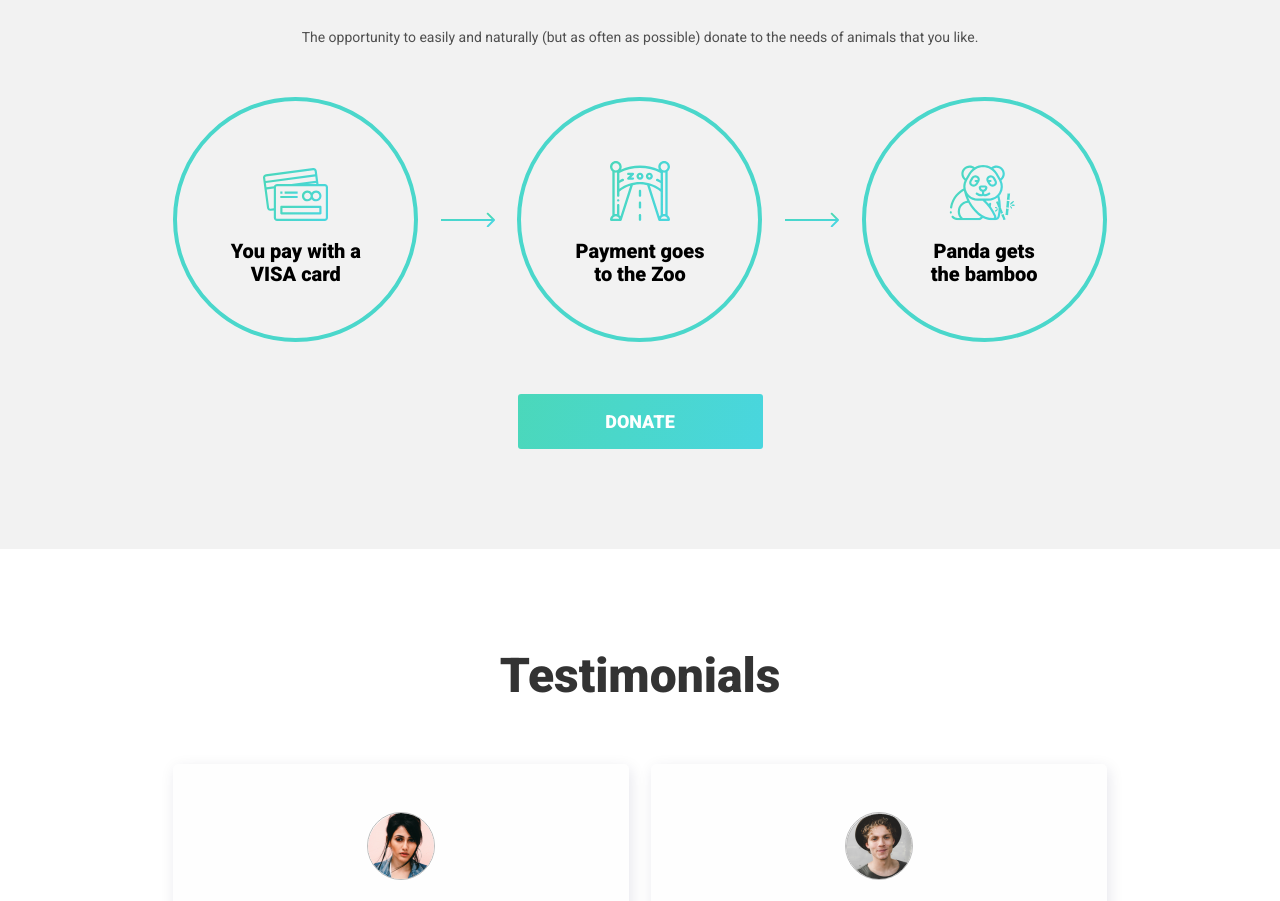
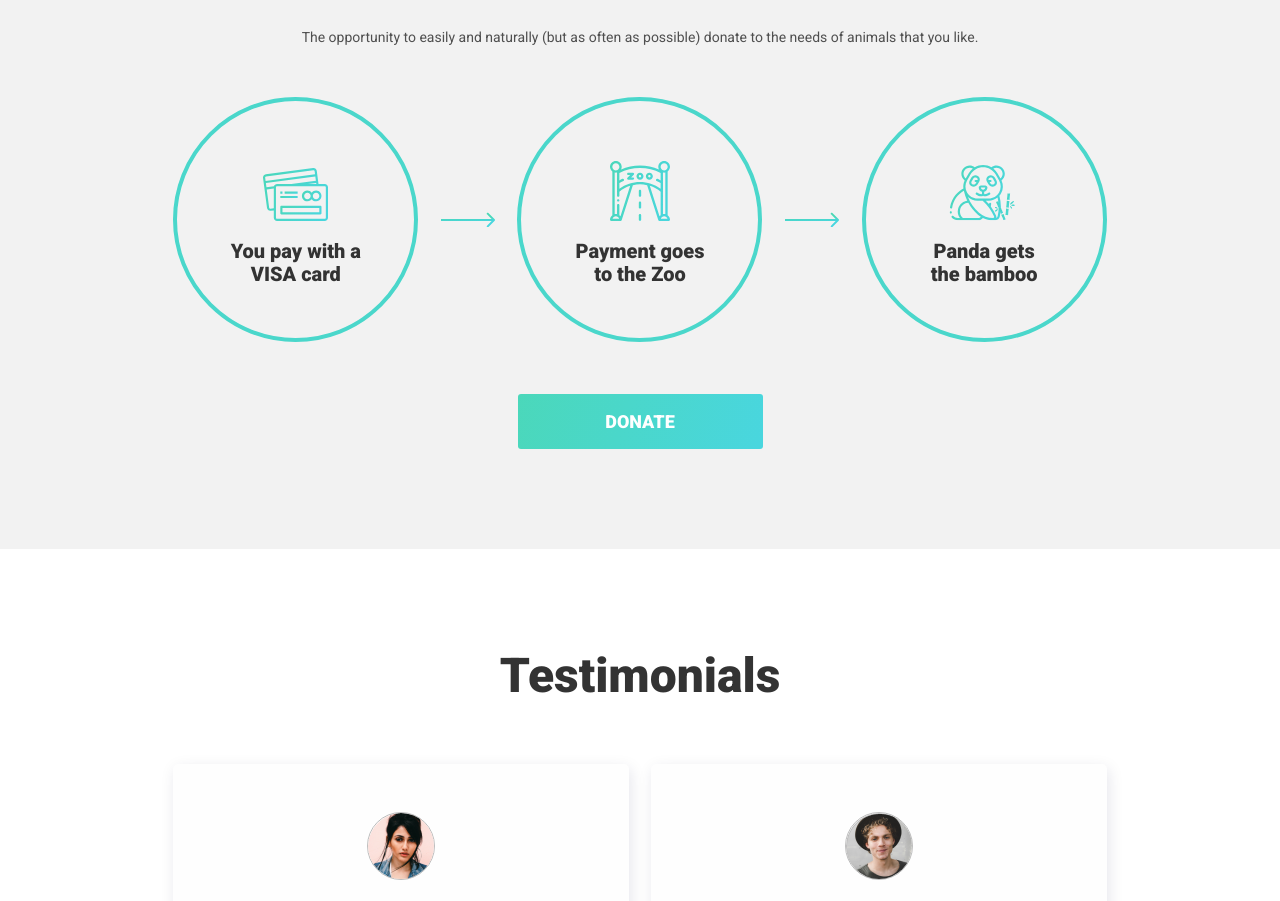
Before and after one commit to Ars-N/ars-n-JSFE, a plain HTML site: page online-zoo/index.html in a window 1280 px wide. Shown: the part 3240-4141 px from the top of the page. Drawn offline with Linux system fonts and the light colour scheme.

Commit message:
fix: color

```diff
--- a/online-zoo/css/style.css
+++ b/online-zoo/css/style.css
@@ -755,6 +755,7 @@ h1{
     font-size: 20px;
     line-height: 23px;
     text-align: center;
+    color: var(--textcolor);
 }
 .arrow-decoration{
     width: 110px;
```
Also changed, not shown: online-zoo/pages/scriptMap.js (line endings or trailing spaces).
